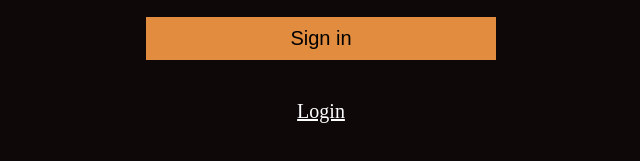
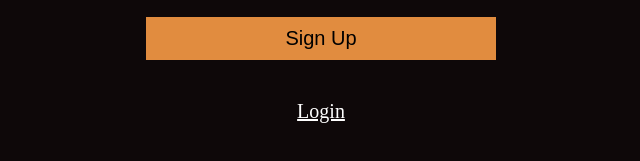
Before and after one commit to sharmavaibhav0103/notes-app, a website: page public/index.html in a window 1280 px wide. Shown: the part 375-536 px from the top of the page, 319-959 px from the left. Drawn offline with nearby package versions, Linux system fonts and the light colour scheme.

Commit message:
Update index.html

```diff
--- a/public/index.html
+++ b/public/index.html
@@ -92,7 +92,7 @@
                     <input type="password" autocomplete="off" name="password" placeholder="Password">
                  </div>
                  <div>
-                     <input type="submit" value="Sign in">
+                     <input type="submit" value="Sign Up">
                  </div>
             </form>
         </div>
```
